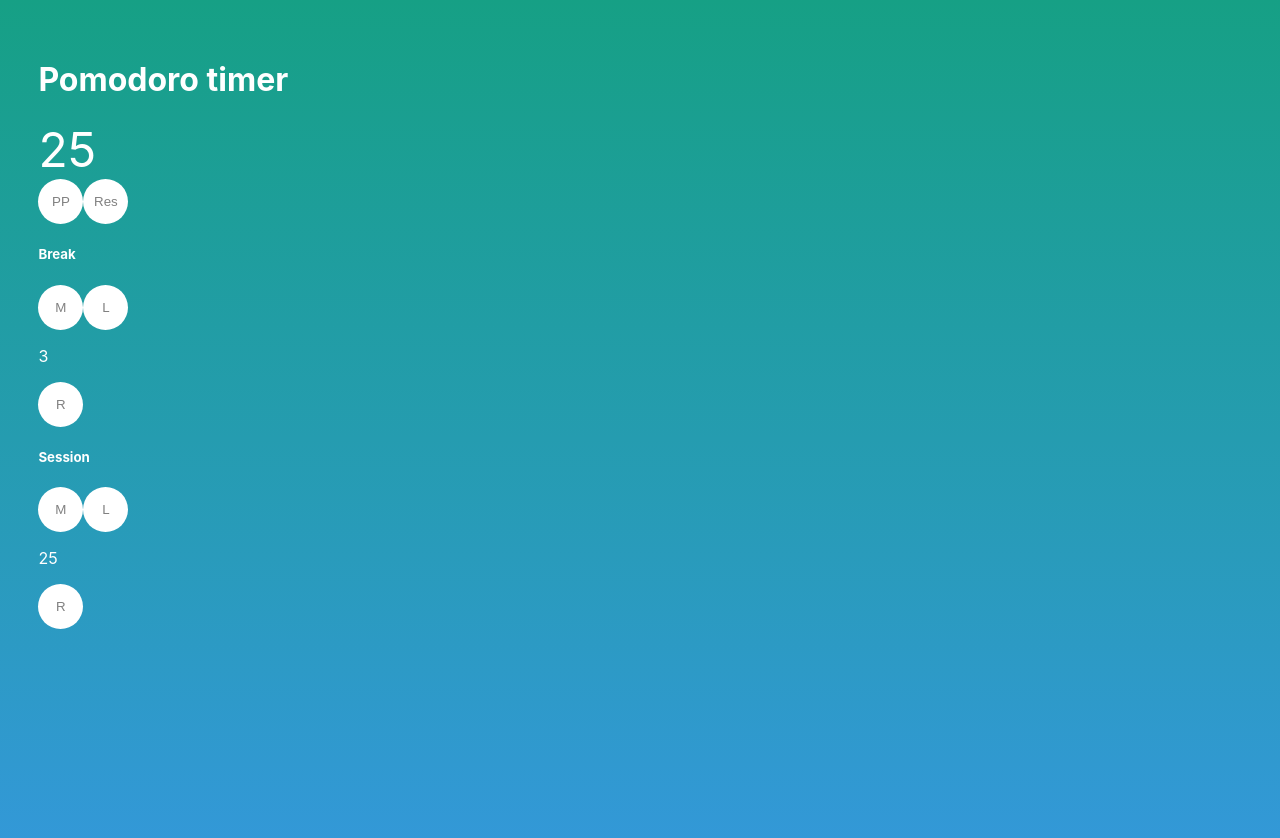
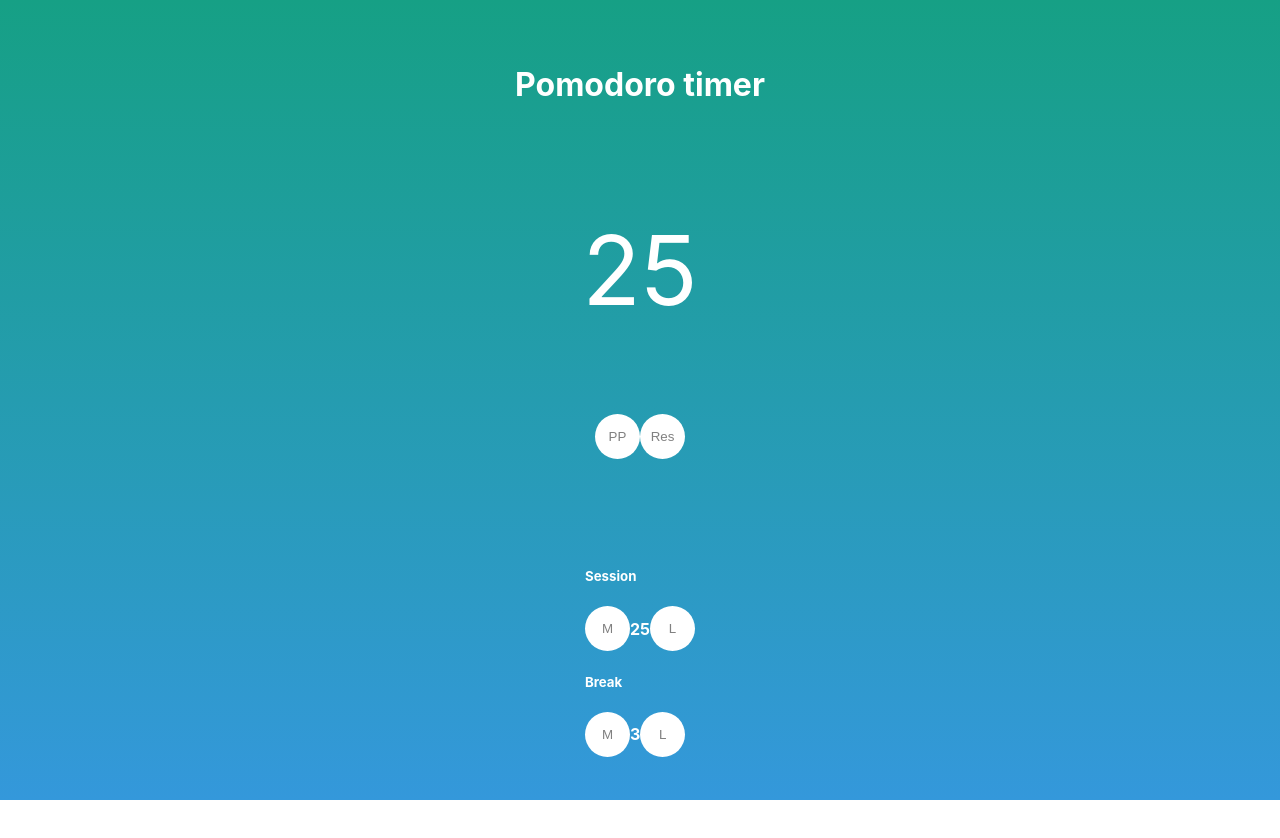
Before and after one commit to rholo/react-pomodoro-25, a React (Create React App) app: page / in a window 1280 px wide. Shown: the top 838 px of the page. After the commit the page ends 800 px from the top, so only its background shows below. Built offline with nearby package versions, Linux system fonts and the light colour scheme.

Commit message:
feat(pomodoro): update controls

```diff
--- a/src/App.js
+++ b/src/App.js
@@ -1,13 +1,13 @@
 import React, { useState } from 'react';
 import Header from './components/Header';
 import Timer from './components/Timer';
-import Controls from './components/Controls';
 import TimerControls from './components/TimerControls';
+import PomodoroControls from './components/PomodoroControls';
 import './style.scss';
 
 export default function App() {
-  const [timeLeft, setTimeLeft] = useState(25);
-  const [sessionStep, setSessionStep] = useState(3);
+  const [timeLength, setTimeLeft] = useState(25);
+  const [intervalLength, setIntervalLength] = useState(3);
 
   const subtract = () => {
     setTimeLeft(timeLeft - 1);
@@ -19,16 +19,9 @@ export default function App() {
   return (
     <main>
       <Header title="Pomodoro timer" />
-      <Timer timeLeft={timeLeft} />
+      <Timer timeLeft={timeLength} />
       <TimerControls />
-
-      <Controls
-        name="Break"
-        timer={sessionStep}
-        add={add}
-        subtract={subtract}
-      />
-      <Controls name="Session" timer={timeLeft} add={add} subtract={subtract} />
+      <PomodoroControls intervals={intervalLength} session={timeLength} />
     </main>
   );
 }
--- a/src/components/Controls.js
+++ b/src/components/Controls.js
@@ -1,16 +1,20 @@
 import React from 'react';
+import styled from 'styled-components';
 import RoundButton from './RoundButton';
 
+const FlexWrapper = styled.div`
+  display: flex;
+  align-items: center;
+`;
 const Controls = ({ name = '', timer, subtract, add }) => {
   return (
-    <div className="text-center m-5">
-      <h5 id={`${name.toLowerCase()}-label`}>{`${name}`}</h5>
-      <div className="d-flex justify-content-center align-items-center flex-row-reverse">
+    <div>
+      <h5>{name}</h5>
+      <FlexWrapper>
         <RoundButton onClick={() => add()}>M</RoundButton>
+        <strong>{timer}</strong>
         <RoundButton onClick={() => subtract()}>L</RoundButton>
-        <p>{timer}</p>
-        <RoundButton onClick={() => subtract()}>R</RoundButton>
-      </div>
+      </FlexWrapper>
     </div>
   );
 };
--- a/src/components/PomodoroControls.js
+++ b/src/components/PomodoroControls.js
@@ -0,0 +1,11 @@
+import React from 'react';
+import Controls from './Controls';
+const PomodoroControls = (props) => {
+  return (
+    <div>
+      <Controls name="Session" timer={props.session} />
+      <Controls name="Break" timer={props.intervals} />
+    </div>
+  );
+};
+export default PomodoroControls;
--- a/src/components/Timer.js
+++ b/src/components/Timer.js
@@ -2,7 +2,7 @@ import React, { useEffect } from 'react';
 import styled from 'styled-components';
 
 const JumboNumber = styled.strong`
-  font-size: 3rem;
+  font-size: 6rem;
   font-weight: normal;
 `;
 
@@ -11,10 +11,6 @@ const Timer = (props) => {
   const timerToClock = (timeLeft) => {
     return timeLeft;
   };
-  return (
-    <div className="text-center my-3">
-      <JumboNumber>{timerToClock(props.timeLeft)}</JumboNumber>
-    </div>
-  );
+  return <JumboNumber>{timerToClock(props.timeLeft)}</JumboNumber>;
 };
 export default Timer;
--- a/src/style.scss
+++ b/src/style.scss
@@ -10,6 +10,9 @@ body {
 main {
   height: 100vh;
   color: white;
-  padding: 3%;
   font-family: $font-family;
+  display: flex;
+  flex-direction: column;
+  justify-content: space-around;
+  align-items: center;
 }
```
